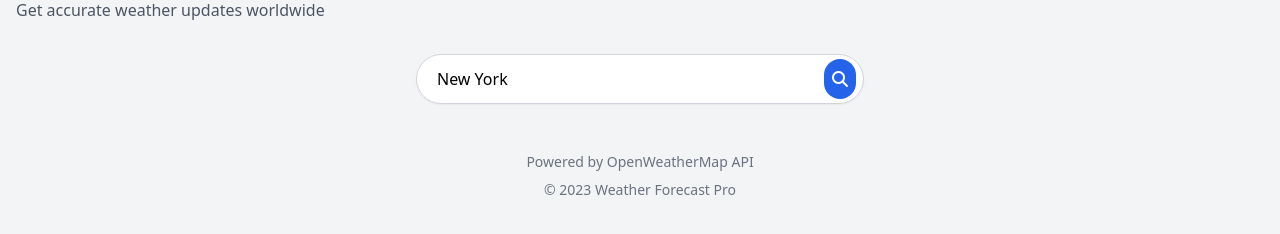
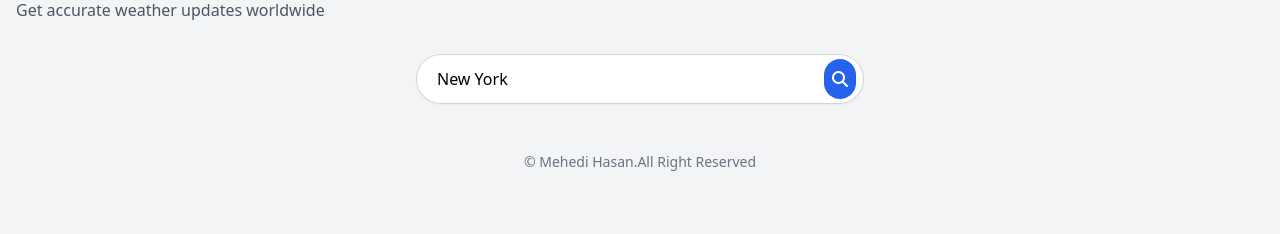
Before and after one commit to Dragonzxy/weather-app-copy, a plain HTML site: page index.html in a window 1280 px wide. Shown: the part 78-312 px from the top of the page. Drawn offline with nearby package versions, Linux system fonts and the light colour scheme; no server answers.

Commit message:
Update index.html

```diff
--- a/index.html
+++ b/index.html
@@ -262,8 +262,8 @@
 
         <!-- Footer -->
         <footer class="mt-12 text-center text-gray-500 text-sm">
-            <p>Powered by OpenWeatherMap API</p>
-            <p class="mt-2">© 2023 Weather Forecast Pro</p>
+
+© Mehedi Hasan.All Right Reserved
         </footer>
     </div>
 
```
